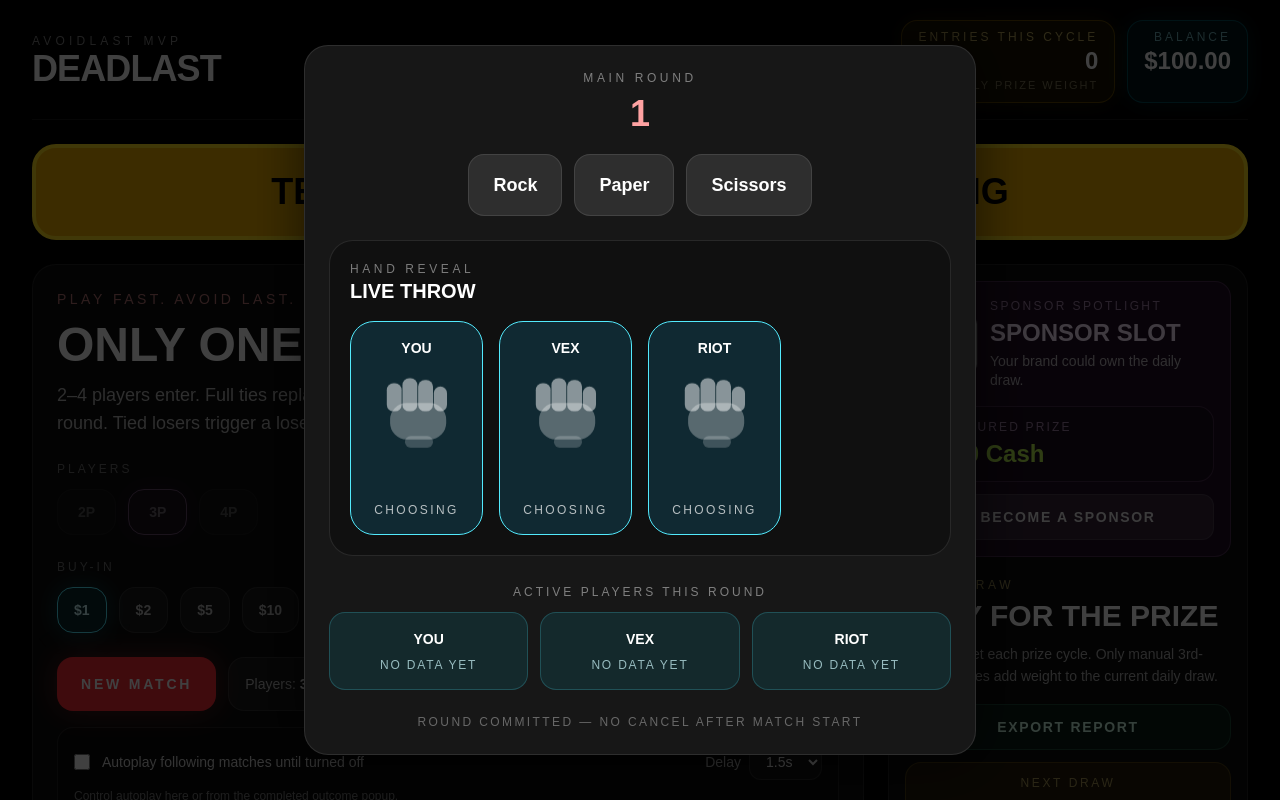
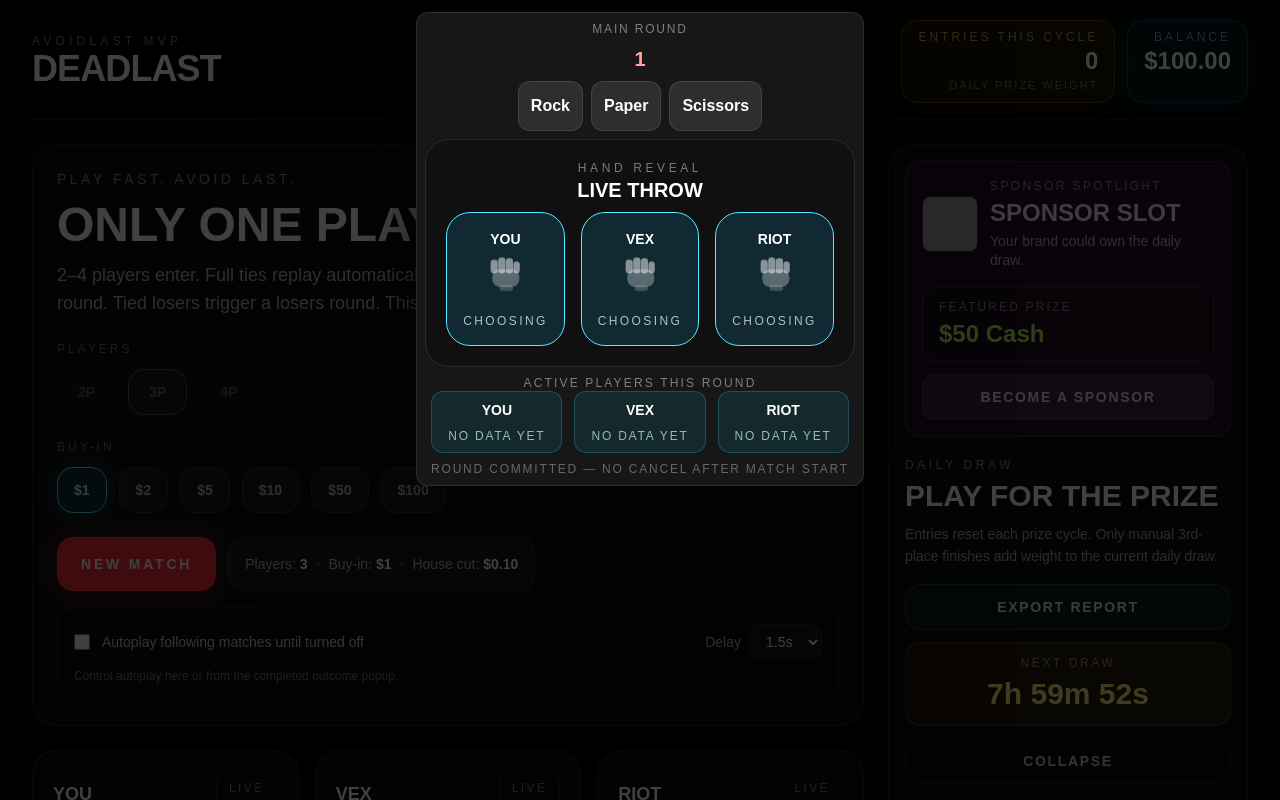
Before and after one commit to calmshock/deadlast, a Next.js app: page / in a window 1280 px wide. Both pictures are taken after a click on the button "PLAY NOW". Shown: the top 800 px of the page. Built offline with nearby package versions, Linux system fonts and the light colour scheme; grey boxes are pictures that could not be loaded.

Commit message:
center-hand-reveal-and-result-modal-layout

```diff
--- a/src/app/page.tsx
+++ b/src/app/page.tsx
@@ -31,10 +31,6 @@ export default function HomePage() {
           entries={game.entries}
           entriesDelta={game.entriesEarnedThisMatch}
         />
-
-        <div className="my-6 rounded-3xl border-4 border-yellow-300 bg-yellow-500 p-6 text-center text-4xl font-black text-black">
-          TEST BANNER - PAGE.TSX IS RENDERING
-        </div>
 
         <div className="mt-6 grid w-full gap-6 xl:grid-cols-[minmax(0,1fr)_360px]">
           <section className="min-w-0 space-y-6">
--- a/src/components/deadlast/HandReveal.tsx
+++ b/src/components/deadlast/HandReveal.tsx
@@ -30,7 +30,7 @@ function HandShape({ move, showMove }: { move: Move | null; showMove: boolean })
 
   if (visibleMove === "paper") {
     return (
-      <svg viewBox="0 0 120 120" className="h-28 w-28">
+      <svg viewBox="0 0 120 120" className="h-12 w-12">
         <rect x="26" y="18" width="13" height="60" rx="7" className="fill-cyan-100" />
         <rect x="42" y="10" width="13" height="68" rx="7" className="fill-cyan-100" />
         <rect x="58" y="14" width="13" height="64" rx="7" className="fill-cyan-100" />
@@ -43,7 +43,7 @@ function HandShape({ move, showMove }: { move: Move | null; showMove: boolean })
 
   if (visibleMove === "scissors") {
     return (
-      <svg viewBox="0 0 120 120" className="h-28 w-28">
+      <svg viewBox="0 0 120 120" className="h-12 w-12">
         <rect x="43" y="10" width="16" height="70" rx="8" className="origin-bottom -rotate-12 fill-fuchsia-100" />
         <rect x="62" y="10" width="16" height="70" rx="8" className="origin-bottom rotate-12 fill-fuchsia-100" />
         <rect x="35" y="62" width="50" height="38" rx="18" className="fill-fuchsia-200" />
@@ -54,7 +54,7 @@ function HandShape({ move, showMove }: { move: Move | null; showMove: boolean })
 
   if (visibleMove === "rock") {
     return (
-      <svg viewBox="0 0 120 120" className="h-28 w-28">
+      <svg viewBox="0 0 120 120" className="h-12 w-12">
         <rect x="24" y="34" width="18" height="34" rx="8" className="fill-lime-100" />
         <rect x="43" y="28" width="18" height="40" rx="8" className="fill-lime-100" />
         <rect x="62" y="30" width="18" height="38" rx="8" className="fill-lime-100" />
@@ -66,7 +66,7 @@ function HandShape({ move, showMove }: { move: Move | null; showMove: boolean })
   }
 
   return (
-    <svg viewBox="0 0 120 120" className="h-28 w-28">
+    <svg viewBox="0 0 120 120" className="h-12 w-12">
       <rect x="24" y="34" width="18" height="34" rx="8" className="fill-white/50" />
       <rect x="43" y="28" width="18" height="40" rx="8" className="fill-white/50" />
       <rect x="62" y="30" width="18" height="38" rx="8" className="fill-white/50" />
@@ -112,16 +112,15 @@ export default function HandReveal({
   const totalPlayers = Math.max(players.length, activePlayers.length);
 
   return (
-    <section className="rounded-3xl border border-white/10 bg-black/30 p-5 text-white">
-      <div className="mb-4">
+    <section className="rounded-3xl border border-white/10 bg-black/30 p-5 text-white text-center">
+      <div className="mb-2">
         <div className="text-xs uppercase tracking-[0.3em] text-white/45">
           Hand reveal
         </div>
         <h3 className="text-xl font-black uppercase">Live throw</h3>
       </div>
 
-      <div className="grid gap-4 sm:grid-cols-2 lg:grid-cols-4">
-        {players.map((player) => {
+      <div className="mx-auto flex w-full flex-wrap items-center justify-center gap-4">{players.map((player) => {
           const active = activeIds.includes(player.id);
           const placement = placements[player.id];
           const lockedLabel = placementLabel(placement);
@@ -161,7 +160,7 @@ export default function HandReveal({
               <div className="text-sm font-black uppercase">{player.name}</div>
 
               <div
-                className={`mt-4 flex justify-center transition-all duration-200 ${
+                className={`mt-2 flex justify-center transition-all duration-200 ${
                   phase === "countdown" && active && !player.locked
                     ? "translate-y-0 animate-bounce"
                     : ""
@@ -178,7 +177,7 @@ export default function HandReveal({
                 <HandShape move={player.move} showMove={showMove} />
               </div>
 
-              <div className="mt-4 text-xs uppercase tracking-[0.2em] text-white/70">
+              <div className="mt-2 text-xs uppercase tracking-[0.2em] text-white/70">
                 {lockedLabel
                   ? lockedLabel
                   : tied
--- a/src/components/deadlast/PickModal.tsx
+++ b/src/components/deadlast/PickModal.tsx
@@ -94,21 +94,21 @@ export default function PickModal({
   const revealing = phase === "locked" || phase === "revealing"
 
   return (
-    <div className="fixed inset-0 flex items-center justify-center bg-black/75 px-4">
-      <div className="w-full max-w-2xl rounded-3xl border border-white/10 bg-neutral-900 p-6 text-white shadow-[0_0_60px_rgba(0,0,0,0.6)]">
+    <div className="fixed inset-0 flex items-start justify-center overflow-y-auto bg-black/75 px-3 py-3">
+      <div className="w-full max-w-md rounded-xl border border-white/10 bg-neutral-900 p-2 text-white shadow-[0_0_60px_rgba(0,0,0,0.6)]">
         <div className="text-center">
-          <div className="text-xs uppercase tracking-[0.3em] text-white/45">
+          <div className="text-xs uppercase tracking-[0.15em] text-white/45">
             {stageLabel(stage, activePlayers, placements)}
           </div>
 
-          <div className="mt-2 text-4xl font-black text-red-300">{timer}</div>
+          <div className="mt-2 text-xl font-black text-red-300">{timer}</div>
 
           {waitingAfterPlacement ? (
-            <div className="mt-5 rounded-2xl border border-cyan-300/25 bg-cyan-400/10 px-5 py-4">
-              <div className="text-xs uppercase tracking-[0.25em] text-cyan-200/70">
+            <div className="mt-2 rounded-xl border border-cyan-300/25 bg-cyan-400/10 px-3 py-2">
+              <div className="text-xs uppercase tracking-[0.18em] text-cyan-200/70">
                 {placementLabel(userPlacement)}
               </div>
-              <div className="mt-1 text-2xl font-black uppercase text-cyan-200">
+              <div className="mt-1 text-lg font-black uppercase text-cyan-200">
                 Waiting for remaining places
               </div>
               <div className="mt-2 text-sm text-white/60">
@@ -116,11 +116,11 @@ export default function PickModal({
               </div>
             </div>
           ) : revealing ? (
-            <div className="mt-5 rounded-2xl border border-amber-300/30 bg-amber-400/10 px-5 py-4">
-              <div className="text-xs uppercase tracking-[0.25em] text-amber-200/70">
+            <div className="mt-2 rounded-xl border border-amber-300/30 bg-amber-400/10 px-3 py-2">
+              <div className="text-xs uppercase tracking-[0.18em] text-amber-200/70">
                 Revealing
               </div>
-              <div className="mt-1 text-2xl font-black uppercase text-amber-200">
+              <div className="mt-1 text-lg font-black uppercase text-amber-200">
                 Resolving round
               </div>
               <div className="mt-2 text-sm text-white/60">
@@ -128,11 +128,11 @@ export default function PickModal({
               </div>
             </div>
           ) : userLocked ? (
-            <div className="mt-5 rounded-2xl border border-lime-300/30 bg-lime-400/10 px-5 py-4">
-              <div className="text-xs uppercase tracking-[0.25em] text-lime-200/70">
+            <div className="mt-2 rounded-xl border border-lime-300/30 bg-lime-400/10 px-3 py-2">
+              <div className="text-xs uppercase tracking-[0.18em] text-lime-200/70">
                 Move locked
               </div>
-              <div className="mt-1 text-2xl font-black uppercase text-lime-200">
+              <div className="mt-1 text-lg font-black uppercase text-lime-200">
                 {userMove}
               </div>
               <div className="mt-2 text-sm text-white/60">
@@ -140,34 +140,34 @@ export default function PickModal({
               </div>
             </div>
           ) : userIsActive ? (
-            <div className="mt-5 flex flex-wrap justify-center gap-3">
+            <div className="mt-2 flex flex-wrap justify-center gap-2">
               <button
                 onClick={() => onPick("rock")}
-                className="rounded-2xl border border-white/10 bg-white/10 px-6 py-4 text-lg font-black transition hover:bg-white/20"
+                className="rounded-xl border border-white/10 bg-white/10 px-3 py-3 text-base font-black transition hover:bg-white/20"
               >
                 Rock
               </button>
 
               <button
                 onClick={() => onPick("paper")}
-                className="rounded-2xl border border-white/10 bg-white/10 px-6 py-4 text-lg font-black transition hover:bg-white/20"
+                className="rounded-xl border border-white/10 bg-white/10 px-3 py-3 text-base font-black transition hover:bg-white/20"
               >
                 Paper
               </button>
 
               <button
                 onClick={() => onPick("scissors")}
-                className="rounded-2xl border border-white/10 bg-white/10 px-6 py-4 text-lg font-black transition hover:bg-white/20"
+                className="rounded-xl border border-white/10 bg-white/10 px-3 py-3 text-base font-black transition hover:bg-white/20"
               >
                 Scissors
               </button>
             </div>
           ) : (
-            <div className="mt-5 rounded-2xl border border-white/10 bg-white/5 px-5 py-4">
-              <div className="text-xs uppercase tracking-[0.25em] text-white/45">
+            <div className="mt-2 rounded-xl border border-white/10 bg-white/5 px-3 py-2">
+              <div className="text-xs uppercase tracking-[0.18em] text-white/45">
                 Spectating tie-break
               </div>
-              <div className="mt-1 text-2xl font-black uppercase text-white/80">
+              <div className="mt-1 text-lg font-black uppercase text-white/80">
                 Waiting
               </div>
               <div className="mt-2 text-sm text-white/60">
@@ -176,7 +176,7 @@ export default function PickModal({
             </div>
           )}
         </div>
-        <div className="mt-6">
+        <div className="mt-2">
           <HandReveal
             players={activePlayers}
             activeIds={activePlayers.map((player) => player.id)}
@@ -187,15 +187,14 @@ export default function PickModal({
 
 
 
-        <div className="mt-7 text-center text-xs uppercase tracking-[0.25em] text-white/45">
+        <div className="mt-2 text-center text-xs uppercase tracking-[0.18em] text-white/45">
           Active players this round
         </div>
 
-        <div className="mt-3 grid gap-3 sm:grid-cols-3">
-          {activePlayers.map((player) => (
+        <div className="mx-auto flex w-full flex-wrap items-center justify-center gap-3">{activePlayers.map((player) => (
             <div
               key={player.id}
-              className={`rounded-2xl border px-4 py-4 text-center ${
+              className={`rounded-xl border px-4 py-2 text-center ${
                 player.locked
                   ? "border-lime-300/25 bg-lime-400/10"
                   : "border-cyan-300/20 bg-cyan-400/10"
@@ -209,7 +208,7 @@ export default function PickModal({
           ))}
         </div>
 
-        <div className="mt-6 text-center text-xs uppercase tracking-[0.2em] text-white/35">
+        <div className="mt-2 text-center text-xs uppercase tracking-[0.15em] text-white/35">
           Round committed — no cancel after match start
         </div>
       </div>
```
Also changed, not shown: src/components/deadlast/ResultModal.tsx (+19 -19 lines), src/components/deadlast/RoundLogPanel.tsx (+67 -15 lines).
